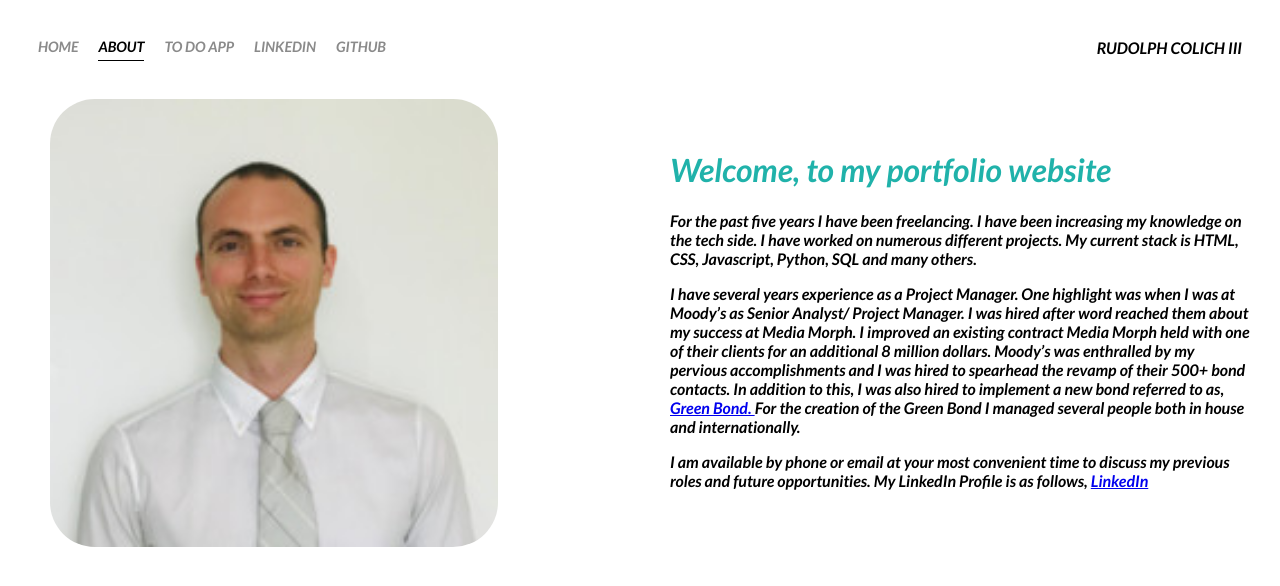
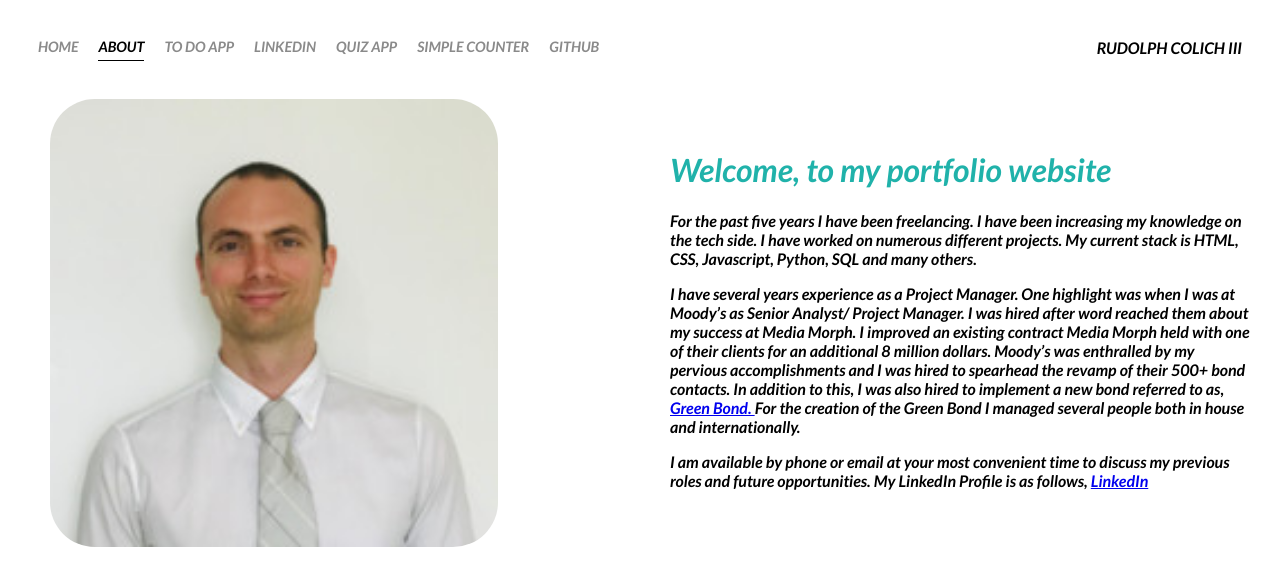
Before and after one commit to Rudolph845/Rudolph-Portfolio, a plain HTML site: page about.html in a window 1280 px wide. Drawn offline with Linux system fonts and the light colour scheme.

Commit message:
Added - Simple Counter and Quiz App

```diff
--- a/about.html
+++ b/about.html
@@ -28,6 +28,14 @@
 
                 <div class="nav-link-wrapper">
                     <a href="https://www.linkedin.com/in/rudolphcolich/" target="_blank"> LinkedIn </a>
+                </div>
+
+                <div class="nav-link-wrapper">
+                    <a href="https://rudolph845.github.io/Quiz-App/" target="_blank">Quiz App</a>
+                </div>
+
+                <div class="nav-link-wrapper">
+                    <a href="https://rudolph845.github.io/Simple-Counter/" target="_blank">Simple Counter</a>
                 </div>
 
                 <div class="nav-link-wrapper">
```
Also changed, not shown: index.html (+8 -0 lines).
